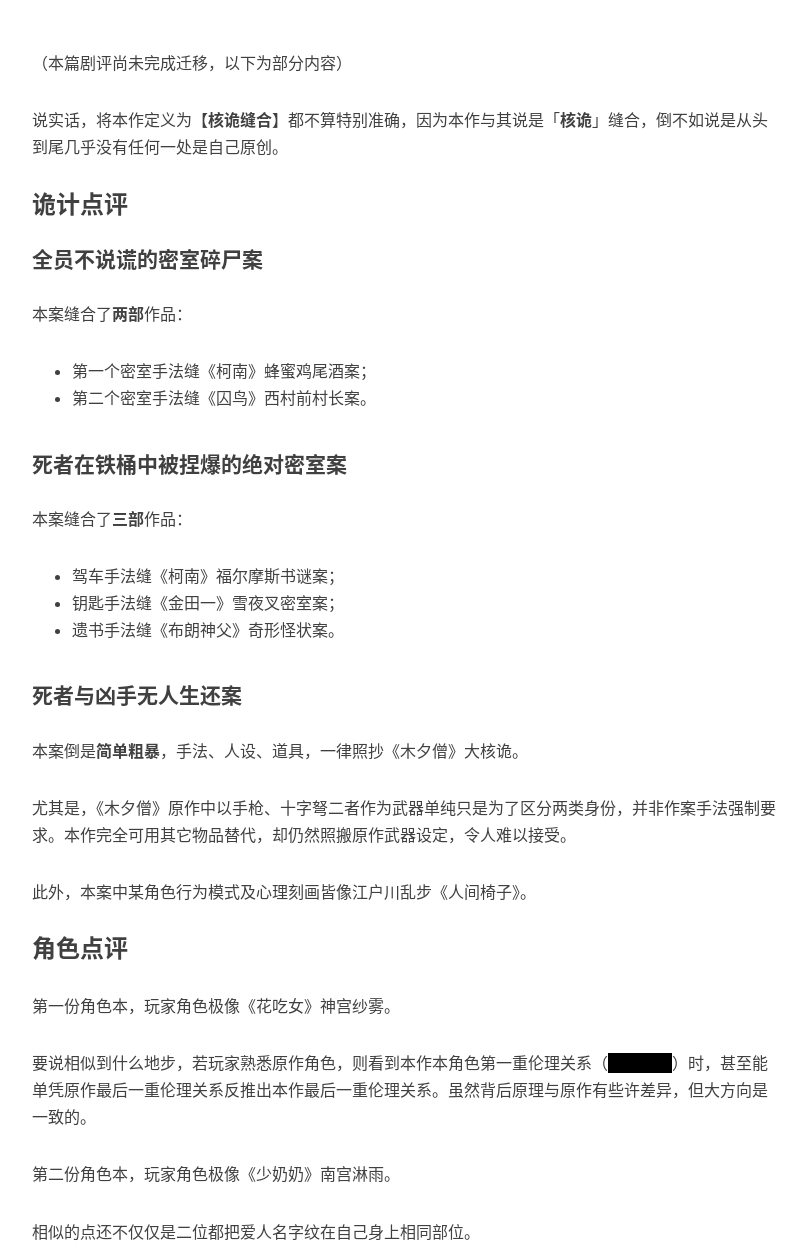
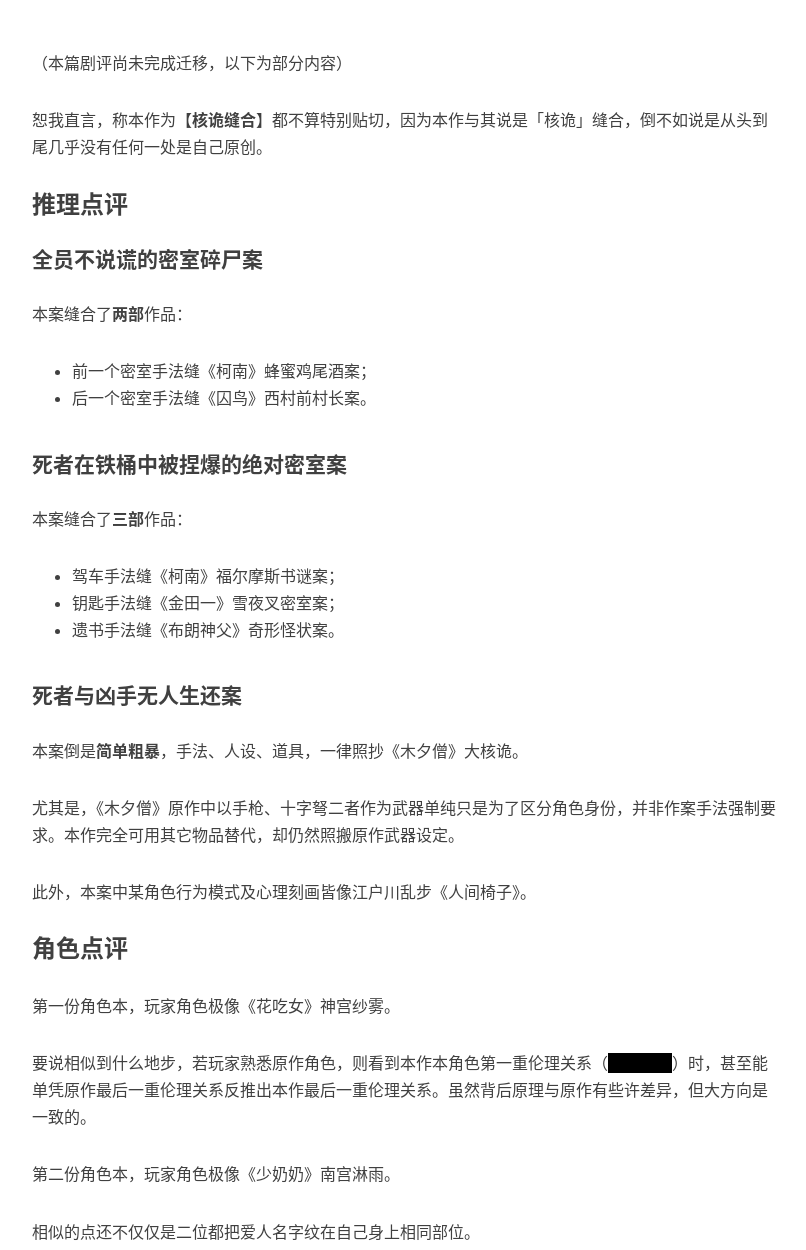
Before and after one commit to mysteryreview/mysteryreview.github.io, a Jekyll site: the page built from _posts/2024-07-31-葡萄不幸福.md, in a window 1280 px wide and 1400 px high, scrolled down 422 px. Shown: the part 150-1400 px from the top of the window, without its empty margins (233-1039 px from the left). Built offline with Jekyll 4.4.1, drawn with Linux system fonts in a browser that asks for light colours; nearby versions of some CDN libraries; comment, search, counter and statistics services are not loaded; some of the changed text lies outside the part shown.

Commit message:
Update 2024-07-31-葡萄不幸福.md

```diff
--- a/_posts/2024-07-31-葡萄不幸福.md
+++ b/_posts/2024-07-31-葡萄不幸福.md
@@ -1,34 +1,32 @@
 ---
 layout:       post
 title:        24/07《葡萄不是幸福的水果》剧评
-subtitle:     教科书级别的【核诡缝合】
+subtitle:     毫无掩饰地缝合玩家熟悉的推理作品
 date:         2024-07-31
 author:       Mystery Reviewer
 header-img:   none
 catalog:      true
 tags:
             - 城限
-            - T-Game工作室
+            - T-Game
             - 核诡缝合
             - 人设缝合
 ---
 
 （本篇剧评尚未完成迁移，以下为部分内容）
 
-说实话，将本作定义为【**核诡缝合**】都不算特别准确，因为本作与其说是「**核诡**」缝合，倒不如说是从头到尾几乎没有任何一处是自己原创。
+恕我直言，称本作为【**核诡缝合**】都不算特别贴切，因为本作与其说是「核诡」缝合，倒不如说是从头到尾几乎没有任何一处是自己原创。
 
-### 诡计点评
+### 推理点评
 #### 全员不说谎的密室碎尸案
 
 本案缝合了**两部**作品：
-
-* 第一个密室手法缝《柯南》蜂蜜鸡尾酒案；
-* 第二个密室手法缝《囚鸟》西村前村长案。
+* 前一个密室手法缝《柯南》蜂蜜鸡尾酒案；
+* 后一个密室手法缝《囚鸟》西村前村长案。
 
 #### 死者在铁桶中被捏爆的绝对密室案
 
 本案缝合了**三部**作品：
-
 * 驾车手法缝《柯南》福尔摩斯书谜案；
 * 钥匙手法缝《金田一》雪夜叉密室案；
 * 遗书手法缝《布朗神父》奇形怪状案。
@@ -37,7 +35,7 @@
 
 本案倒是**简单粗暴**，手法、人设、道具，一律照抄《木夕僧》大核诡。
 
-尤其是，《木夕僧》原作中以手枪、十字弩二者作为武器单纯只是为了区分两类身份，并非作案手法强制要求。本作完全可用其它物品替代，却仍然照搬原作武器设定，令人难以接受。
+尤其是，《木夕僧》原作中以手枪、十字弩二者作为武器单纯只是为了区分角色身份，并非作案手法强制要求。本作完全可用其它物品替代，却仍然照搬原作武器设定。
 
 此外，本案中某角色行为模式及心理刻画皆像江户川乱步《人间椅子》。
 
```
Also changed, not shown: other parts of _posts/2024-07-31-葡萄不幸福.md (+1 -1 lines).
